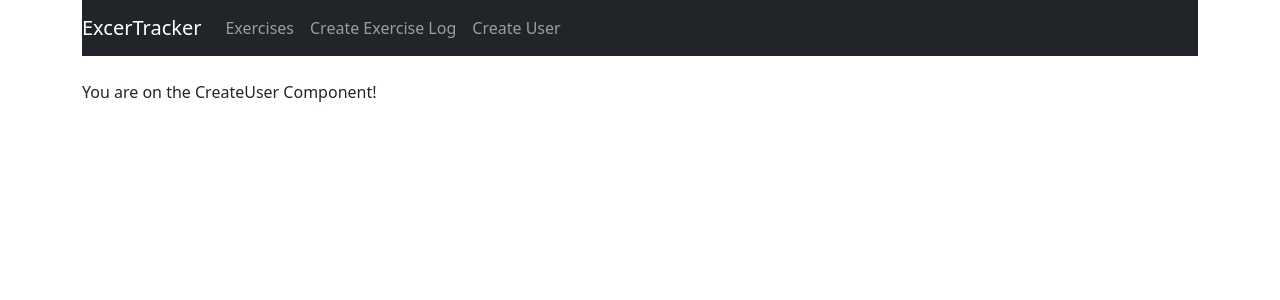
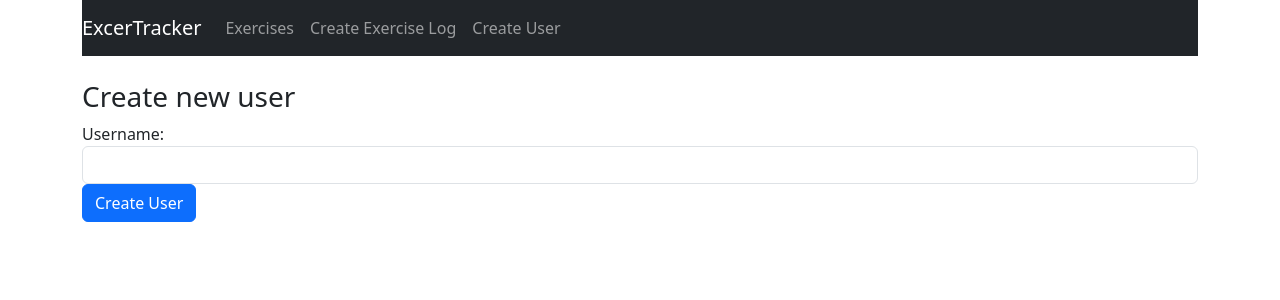
Before and after one commit to just-vicky/Mern-exercise-tracker, a React (Create React App) app: page /user in a window 1280 px wide. Shown: the top 300 px of the page. Built offline with nearby package versions, Linux system fonts and the light colour scheme.

Commit message:
Create User

```diff
--- a/src/components/create-user.component.js
+++ b/src/components/create-user.component.js
@@ -1,10 +1,51 @@
 import React,{Component} from "react";
 
 export default class CreateUser extends Component{
+  constructor(props){
+    super(props);
+
+    this.onChangeUsername = this.onChangeUsername.bind(this);
+    this.onSubmit = this.onSubmit.bind(this);
+
+    this.state = {
+      username: '',
+    }
+  }
+
+  onChangeUsername(e){
+    this.setState({
+       username: e.target.value
+    });
+  }
+
+  onSubmit(e){
+    e.preventDefault();
+
+    const user = {
+      username: this.state.username,
+    }
+    console.log(user);
+
+    this.setState({
+      username: ''
+    })
+
+    // window.location = '/';
+  }
+
   render(){
     return(
     <div>
-      <p>You are on the CreateUser Component!</p>
+      <h3>Create new user</h3>
+      <form onSubmit={this.onSubmit}>
+        <div className="form-group">
+          <label>Username: </label>
+          <input type="text" className="form-control" value={this.state.username} onChange={this.onChangeUsername}/>
+        </div>
+        <div className="form-group">
+          <input type="submit" value="Create User" className=" btn btn-primary "/>
+        </div>
+      </form>
     </div>
     )
   }
```
